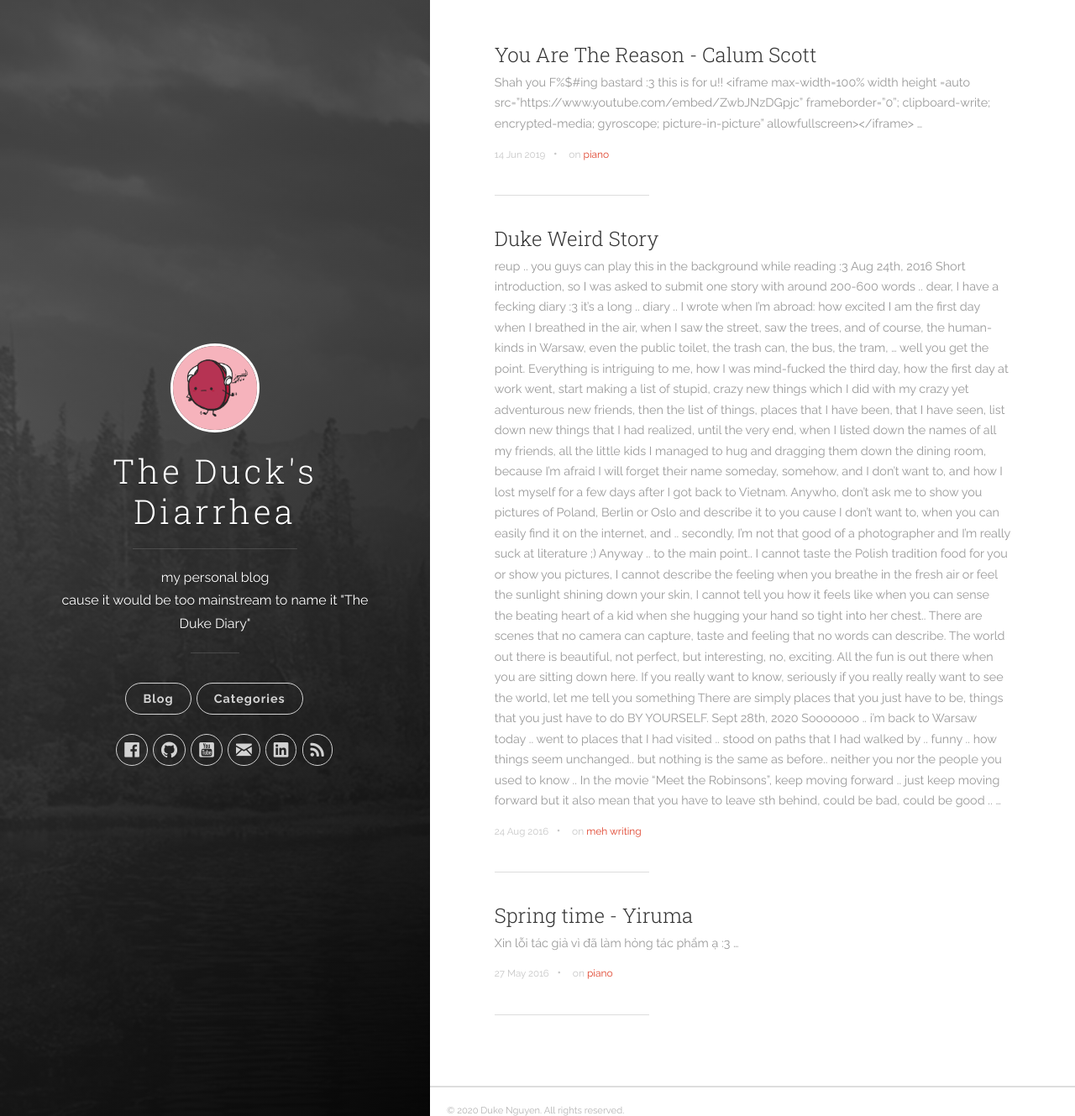
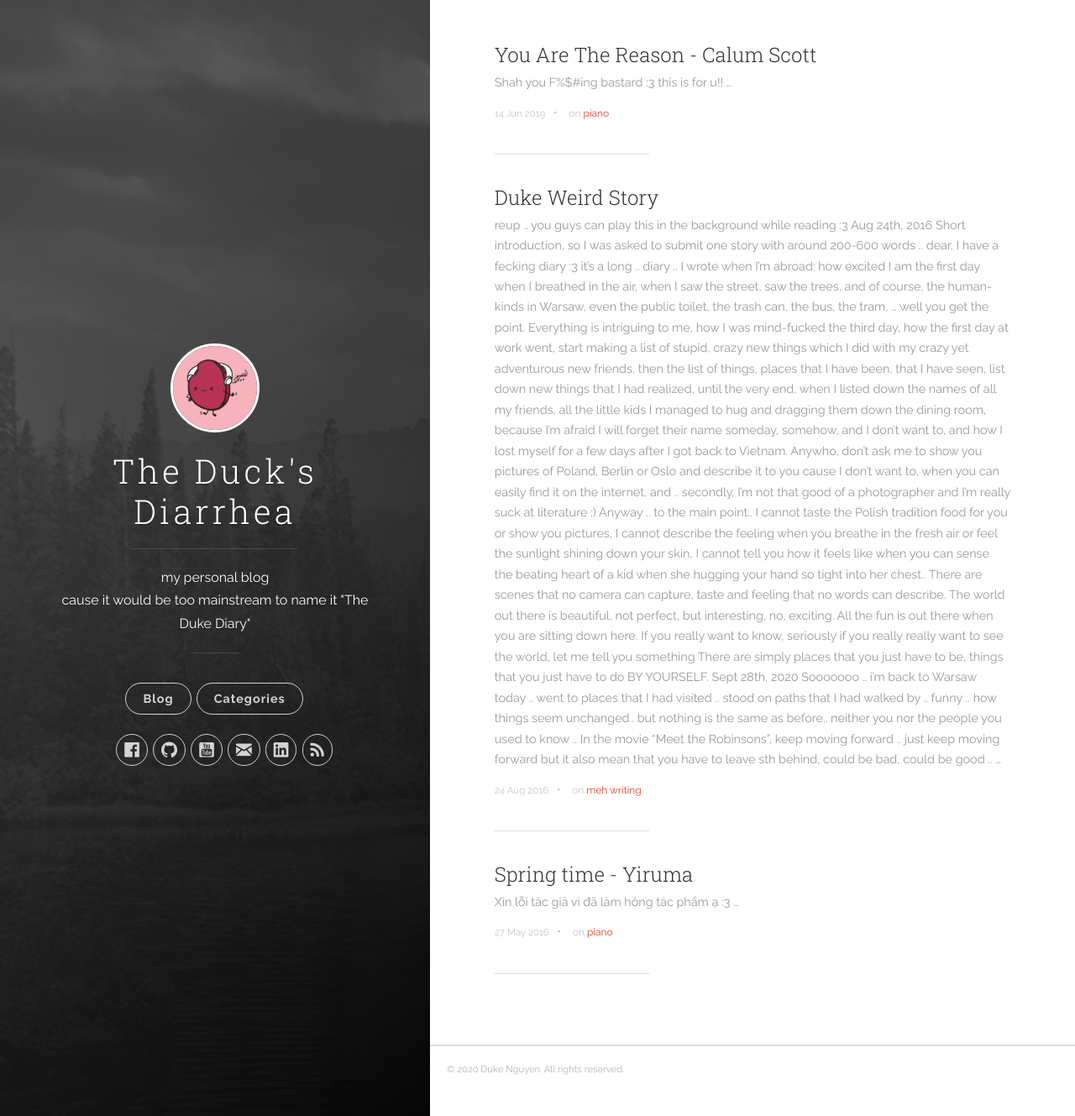
Before and after one commit to duken72/duken72.github.io, a Jekyll site: the page built from index.html, in a window 1280 px wide and 1329 px high. Shown: the whole window at 84% size. Built offline with Jekyll 4.4.1, drawn with Linux system fonts in a browser that asks for light colours; nearby versions of some CDN libraries; the list of posts is cut into pages by our own code.

Commit message:
Update 2019-06-14-You-Are-The-Reason-Calum-Scott.markdown

```diff
--- a/_posts/2019-06-14-You-Are-The-Reason-Calum-Scott.markdown
+++ b/_posts/2019-06-14-You-Are-The-Reason-Calum-Scott.markdown
@@ -8,4 +8,4 @@
 
 Shah you F%$#ing bastard :3 this is for u!!
 
-<iframe max-width=100% width height =auto src="https://www.youtube.com/embed/ZwbJNzDGpjc" frameborder="0"; clipboard-write; encrypted-media; gyroscope; picture-in-picture" allowfullscreen></iframe>
+<iframe width height =auto src="https://www.youtube.com/embed/ZwbJNzDGpjc" frameborder="0" allow="accelerometer; clipboard-write; encrypted-media; gyroscope; picture-in-picture" allowfullscreen></iframe>
```
